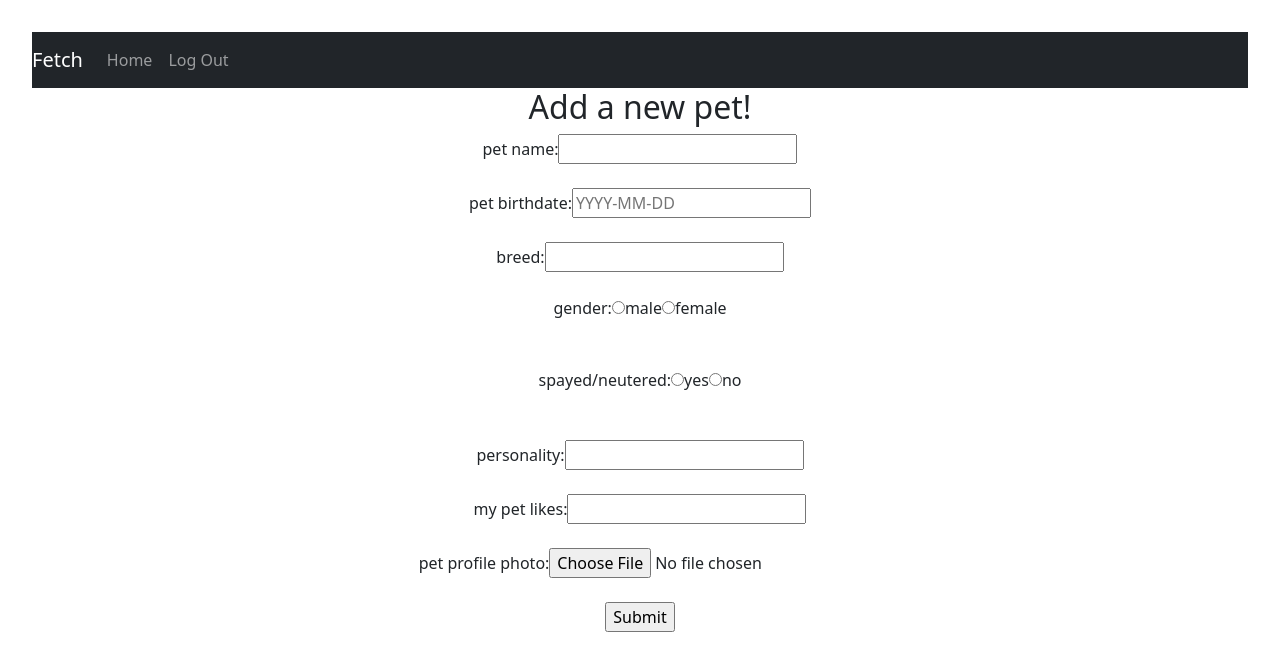
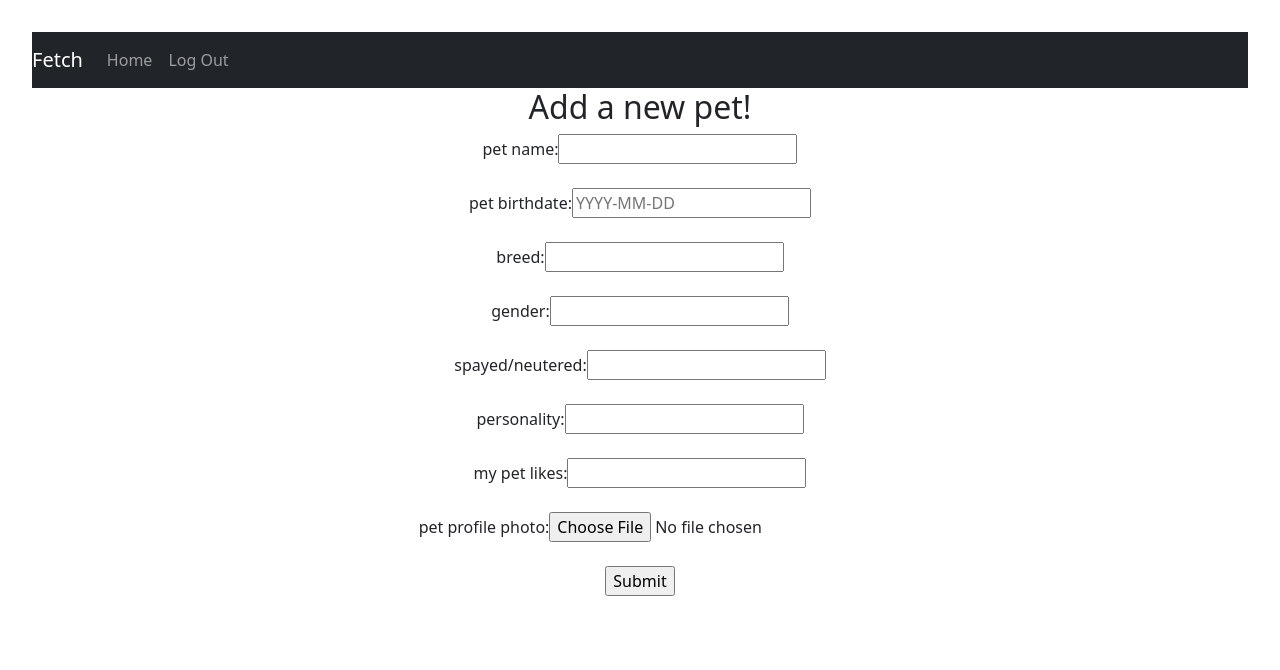
Before and after one commit to lilyyang93/personal-project-dog-social-networking-app, a React (Vite) app in the folder client/: page /addpetprofile in a window 1280 px wide. Shown: the top 670 px of the page. Built offline with nearby package versions, Linux system fonts and the light colour scheme.

Commit message:
removed radio inputs

```diff
--- a/client/src/pages/AddPetPage.jsx
+++ b/client/src/pages/AddPetPage.jsx
@@ -1,5 +1,5 @@
 import axios from 'axios'
-import { useState } from 'react';
+import { useState, useEffect } from 'react';
 import NavBar from '../components/Navbar';
 
 export default function AddPetPage() {
@@ -23,16 +23,15 @@ export default function AddPetPage() {
 
     const [saved, setSaved] = useState(false)
     const [changeError, setChangeError] = useState(false)
-    const [gender, setGender] = useState("")
-    const [spayNeuterStatus, setSpayNeuterStatus] = useState("")
+    const [profileImage, setProfileImage] = useState("")
 
-    function onChangeValueGender(event) {
-        setGender(event.target.value)
+    function handleFile(event) {
+        setProfileImage(pet_profile_photo)
     }
 
-    function onChangeValueSpayNeuter(event) {
-        setSpayNeuterStatus(event.target.value)
-    }
+    useEffect(()=>{
+        console.log(profileImage)
+    },[profileImage])
 
     async function createPetProfile(event) {
         event.preventDefault()
@@ -69,27 +68,29 @@ export default function AddPetPage() {
             <h2>Add a new pet!</h2>
             <form method="post" onSubmit={createPetProfile}>
                 <label for="PetName">pet name: </label>
-                    <input type="text" id="PetName" /><br/><br/>
+                <input type="text" id="PetName" /><br/><br/>
+
                 <label for="PetBirthdate">pet birthdate: </label>
-                    <input type="text" id="PetBirthdate" placeholder="YYYY-MM-DD" /><br/><br/>
+                <input type="text" id="PetBirthdate" placeholder="YYYY-MM-DD" /><br/><br/>
+
                 <label for="Breed">breed: </label>
-                    <input type="text" id="Breed" /><br/><br/>
-                <div onChange={onChangeValueGender}>
+                <input type="text" id="Breed" /><br/><br/>
+
                 <label for="PetGender">gender: </label>
-                    <input type="radio" id="PetGender" value="male" name="gender" checked={gender === 'male'} />male
-                    <input type="radio" id="PetGender" value="female" name="gender" checked={gender === 'female'} />female</div>
-                <br/><br/>
-                <div onChange={onChangeValueSpayNeuter}>
+                <input type="text" id="PetGender" /><br/><br/>
+
                 <label for="SpayNeuterStatus">spayed/neutered: </label>
-                    <input type="radio" id="SpayNeuterStatus" value="yes" name="spayneuter" checked={spayNeuterStatus === "yes"} />yes
-                    <input type="radio" id="SpayNeuterStatus" value="no" name="spayneuter" checked={spayNeuterStatus === "no"} />no
-                </div><br/><br/>
+                <input type="text" id="SpayNeuterStatus" /><br/><br/>
+
                 <label for="PetPersonality">personality: </label>
-                    <input type="text" id="PetPersonality" /><br/><br/>
+                <input type="text" id="PetPersonality" /><br/><br/>
+
                 <label for="PetLikes">my pet likes: </label>
-                    <input type="text" id="PetLikes" /><br/><br/>
+                <input type="text" id="PetLikes" /><br/><br/>
+
                 <label for="PetProfilePhoto">pet profile photo: </label>
-                    <input type="file" id="PetProfilePhoto" /><br/><br/>
+                <input type="file" id="PetProfilePhoto" onChange={handleFile}/><br/><br/>
+
                 <input type="submit" />
             </form><br/><br/>
             {saved ? <h4>pet profile added!</h4>: ""}
```
